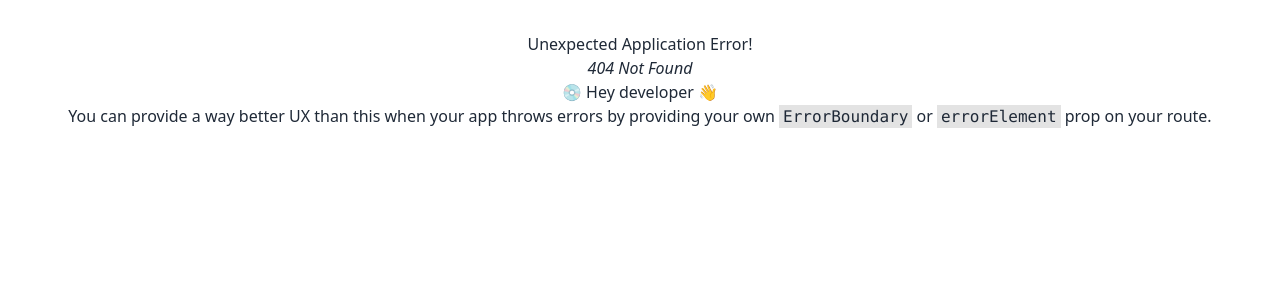
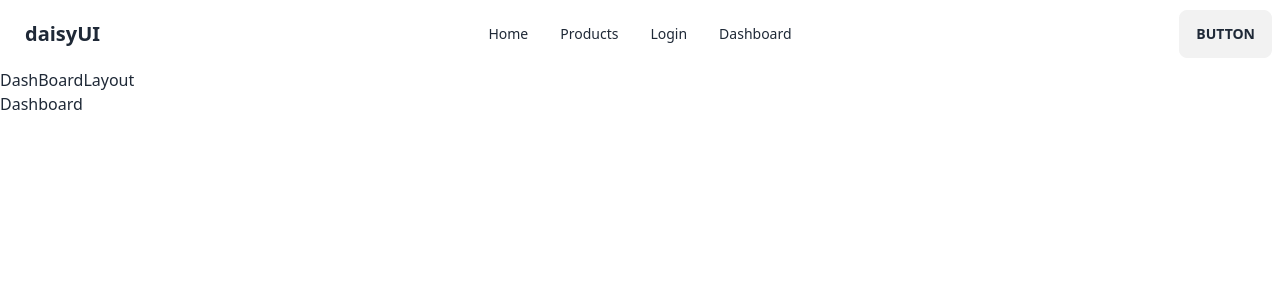
Before and after one commit to probeshnath/fuse-client-jwt, a React (Vite) app: page /dashboard in a window 1280 px wide. Before the commit this address had no page. Shown: the top 300 px of the page. Built offline with nearby package versions, Linux system fonts and the light colour scheme.

Commit message:
register user in firebase

```diff
--- a/firebase.config.js
+++ b/firebase.config.js
@@ -1,7 +1,7 @@
 // Import the functions you need from the SDKs you need
 import { initializeApp } from "firebase/app";
-// TODO: Add SDKs for Firebase products that you want to use
-// https://firebase.google.com/docs/web/setup#available-libraries
+
+import { getAuth } from "firebase/auth";
 
 // Your web app's Firebase configuration
 const firebaseConfig = {
@@ -15,3 +15,5 @@ const firebaseConfig = {
 
 // Initialize Firebase
 const app = initializeApp(firebaseConfig);
+const auth = getAuth(app);
+export default auth;
--- /dev/null
+++ b/src/layout/DashBoardLayout.jsx
@@ -0,0 +1,15 @@
+import React from 'react'
+import { Outlet } from 'react-router-dom'
+import Navbar from '../components/Navbar'
+
+const DashBoardLayout = () => {
+  return (
+    <div>
+        <Navbar />
+        <h1>DashBoardLayout</h1>
+        <Outlet />
+    </div>
+  )
+}
+
+export default DashBoardLayout
--- /dev/null
+++ b/src/pages/Dashboard/Dashboard.jsx
@@ -0,0 +1,9 @@
+import React from 'react'
+
+const Dashboard = () => {
+  return (
+    <div>Dashboard</div>
+  )
+}
+
+export default Dashboard
--- a/src/pages/Home.jsx
+++ b/src/pages/Home.jsx
@@ -1,7 +1,10 @@
-import React from 'react'
+import React, { useContext } from 'react'
 import Navbar from '../components/Navbar'
+import { AuthContext } from '../provider/AuthProvider'
 
 const Home = () => {
+  const {name} = useContext(AuthContext)
+  // console.log(name)
   return (
     <div>
 
--- /dev/null
+++ b/src/pages/Products.jsx
@@ -0,0 +1,9 @@
+import React from 'react'
+
+const Products = () => {
+  return (
+    <div>Products</div>
+  )
+}
+
+export default Products
--- a/src/pages/Register.jsx
+++ b/src/pages/Register.jsx
@@ -1,7 +1,10 @@
-import React from 'react'
+import React, { useContext } from 'react'
 import { Link } from 'react-router-dom'
+import { AuthContext } from '../provider/AuthProvider'
 
 const Register = () => {
+
+  const {register} = useContext(AuthContext);
     const handleSubmit = (e) =>{
         e.preventDefault()
         console.log("first")
@@ -13,15 +16,29 @@ const Register = () => {
         const user = {email,password}
         // console.log(user)
 
-        fetch("http://localhost:5000/users",{
-          method:"POST",
-          headers:{
-            "content-type":"application/json"
-          },
-          body: JSON.stringify(user)
+        // firebase register
+        register(email,password)
+        .then(result => {
+          console.log(result.user)
         })
-        .then(res => res.json())
-        .then(data => console.log(data))
+        .catch((err)=>{
+          console.log(err)
+        })
+
+
+        // --- this part for register user and save data in mongoDB ---//
+
+        // fetch("http://localhost:5000/users",{
+        //   method:"POST",
+        //   headers:{
+        //     "content-type":"application/json"
+        //   },
+        //   body: JSON.stringify(user)
+        // })
+        // .then(res => res.json())
+        // .then(data => console.log(data))
+
+         // --- this part for register user and save data in mongoDB ---//
     }
   return (
     <div>
--- /dev/null
+++ b/src/provider/AuthProvider.jsx
@@ -0,0 +1,28 @@
+import React, { createContext } from 'react'
+import auth from '../../firebase.config'
+import { createUserWithEmailAndPassword } from 'firebase/auth'
+
+export const AuthContext = createContext(null)
+
+const AuthProvider = ({children}) => {
+
+
+  // register user in firebase
+
+  const register = (email,password) =>{
+    return createUserWithEmailAndPassword(auth, email,password)
+  }
+
+
+    const authInfo = {
+        name: "probesh User's",
+        register
+    }
+  return (
+    <AuthContext.Provider value={authInfo}>
+        {children}
+    </AuthContext.Provider>
+  )
+}
+
+export default AuthProvider;
```
Also changed, not shown: src/main.jsx (+22 -3 lines).
